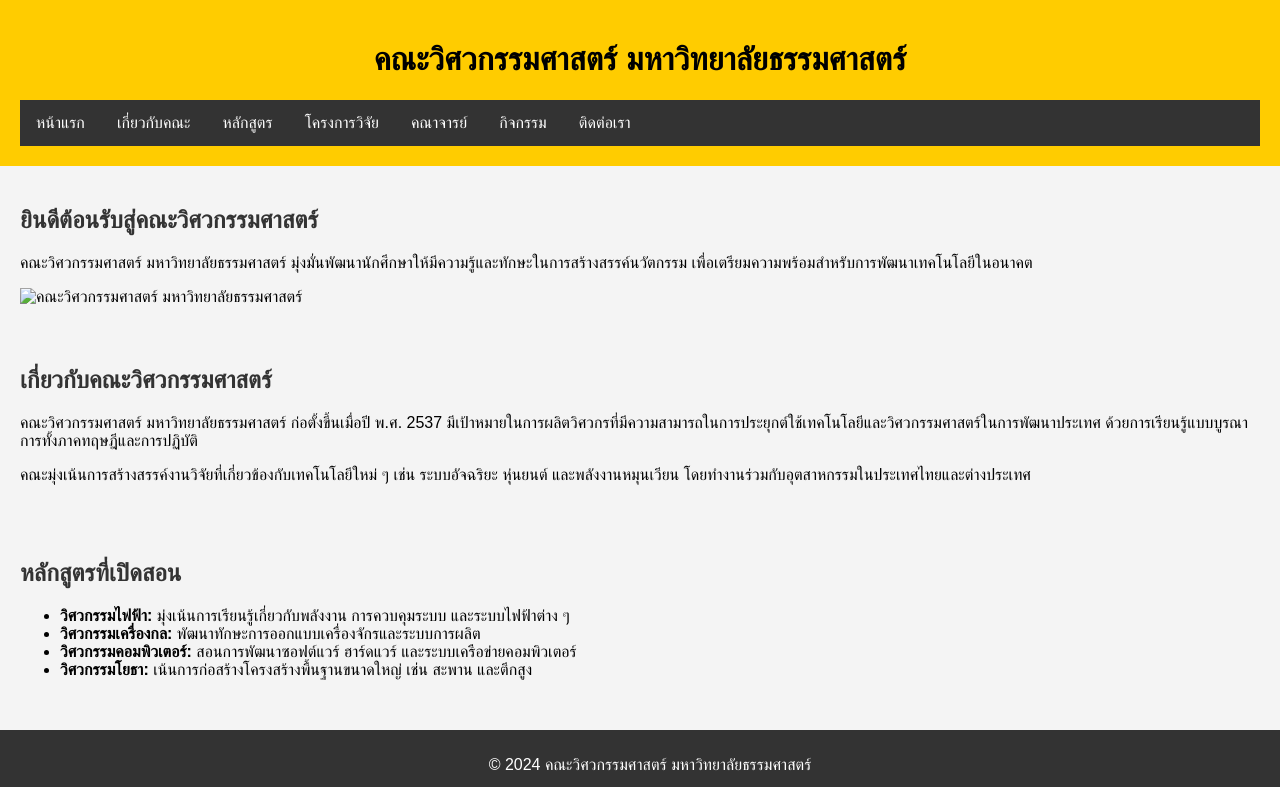
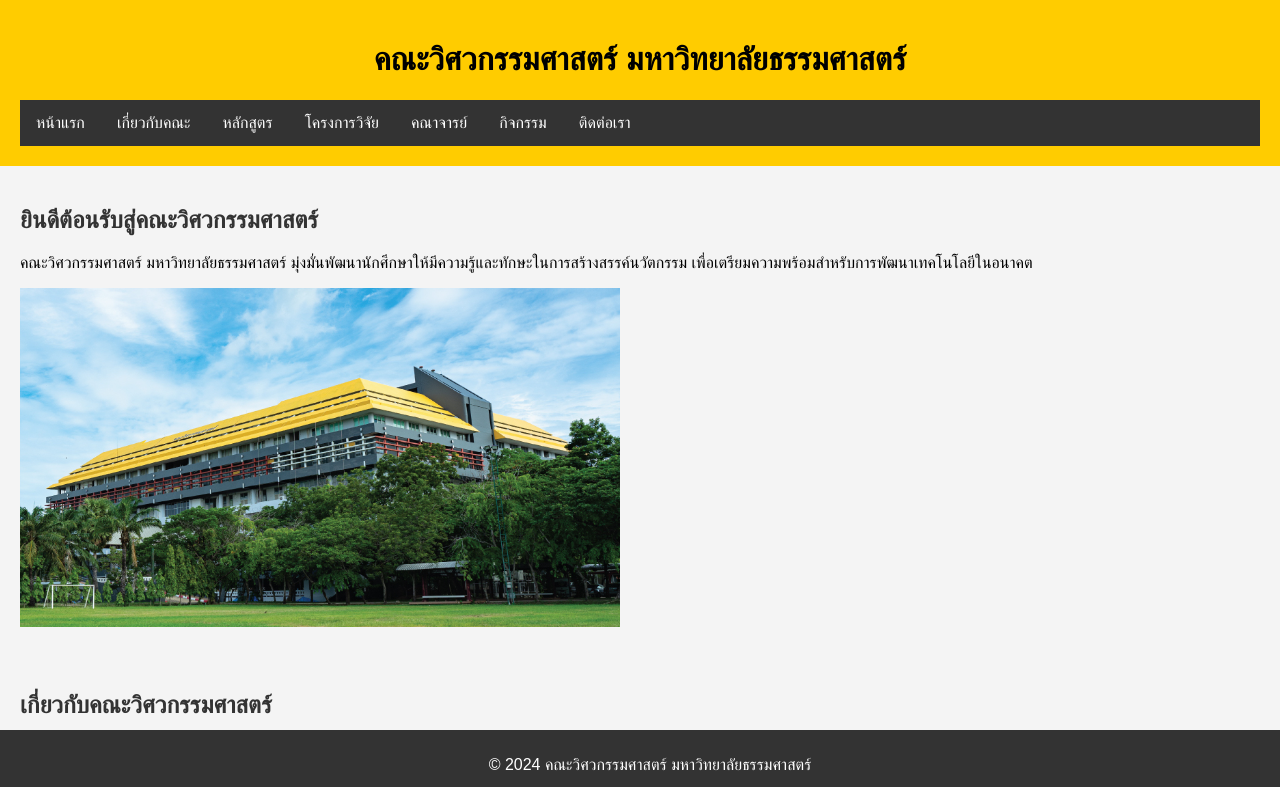
Before and after one commit to kanit436/tham, a plain HTML site: page index.html in a window 1280 px wide. Shown: the top 787 px of the page. Drawn offline with Linux system fonts and the light colour scheme.

Commit message:
Add files via upload

```diff
--- a/index.html
+++ b/index.html
@@ -25,7 +25,7 @@
     <section id="home">
         <h2>ยินดีต้อนรับสู่คณะวิศวกรรมศาสตร์</h2>
         <p>คณะวิศวกรรมศาสตร์ มหาวิทยาลัยธรรมศาสตร์ มุ่งมั่นพัฒนานักศึกษาให้มีความรู้และทักษะในการสร้างสรรค์นวัตกรรม เพื่อเตรียมความพร้อมสำหรับการพัฒนาเทคโนโลยีในอนาคต</p>
-         <img src="/mnt/data/TSE_pr.jpg" alt="คณะวิศวกรรมศาสตร์ มหาวิทยาลัยธรรมศาสตร์" width="600">
+         <img src="https://github.com/kanit436/tham/blob/main/TSE_pr.jpg?raw=true" alt="คณะวิศวกรรมศาสตร์ มหาวิทยาลัยธรรมศาสตร์" width="600">
     </section>
 
     <section id="about">
```
